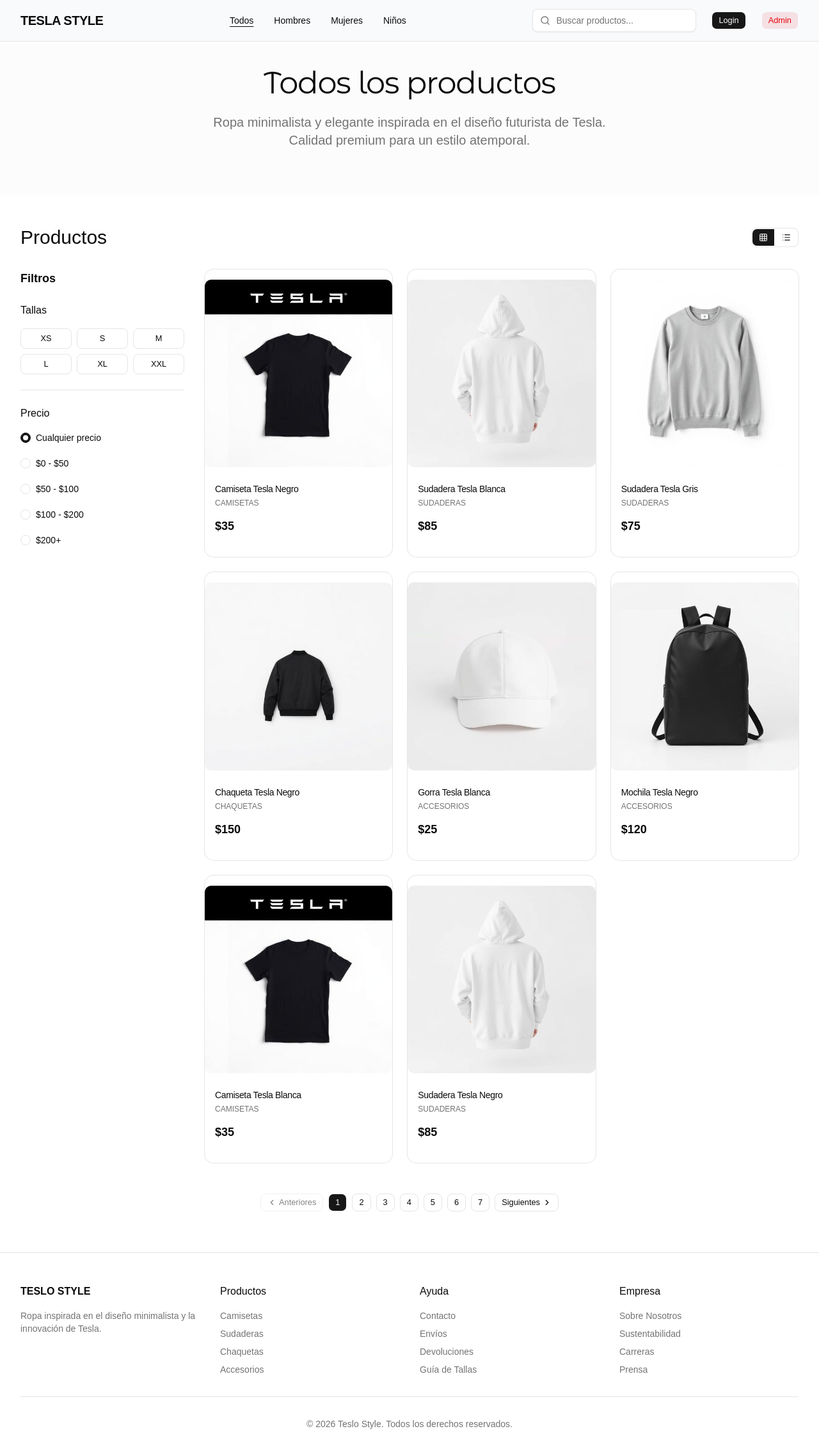
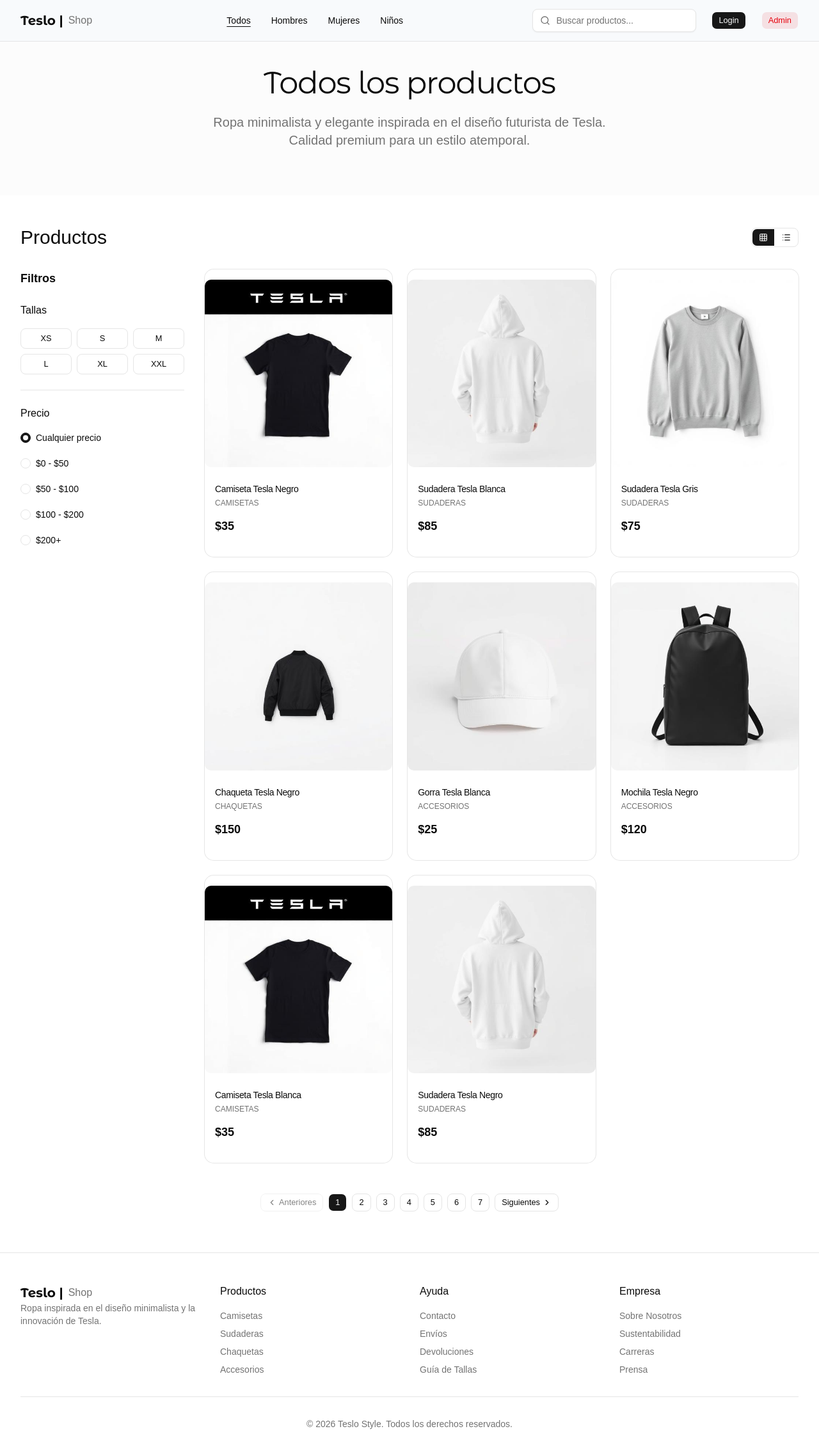
Before and after one commit to joellarramendia/teslo-shop, a React (Vite) app: page / in a window 1280 px wide. Shown: the top 2272 px of the page at 64% size. Built offline with nearby package versions, Linux system fonts and the light colour scheme.

Commit message:
Refactor CustomHeader and CustomFooter to use CustomLogo component for consistent branding

```diff
--- a/src/shop/components/CustomFooter.tsx
+++ b/src/shop/components/CustomFooter.tsx
@@ -1,3 +1,4 @@
+import { CustomLogo } from "@/components/custom/CustomLogo"
 
 export const CustomFooter = () => {
     return (
@@ -5,7 +6,7 @@
             <div className="container mx-auto">
                 <div className="grid grid-cols-1 md:grid-cols-4 gap-8">
                     <div>
-                        <h3 className="font-semibold mb-4">TESLO STYLE</h3>
+                        <CustomLogo />
                         <p className="text-sm text-muted-foreground">
                             Ropa inspirada en el diseño minimalista y la innovación de Tesla.
                         </p>
@@ -47,5 +48,5 @@
                 </div>
             </div>
         </footer>
-  )
+    )
 }
--- a/src/shop/components/CustomHeader.tsx
+++ b/src/shop/components/CustomHeader.tsx
@@ -1,9 +1,10 @@
 import { useRef } from "react";
-import { Search, Menu } from "lucide-react";
+import { Search } from "lucide-react";
 import { Button } from "@/components/ui/button";
 import { Input } from "@/components/ui/input";
 import { Link, useParams, useSearchParams } from "react-router";
 import { cn } from "@/lib/utils";
+import { CustomLogo } from "@/components/custom/CustomLogo";
 
 export const CustomHeader = () => {
 
@@ -33,12 +34,7 @@
     <div className="container mx-auto px-4 lg:px-8">
       <div className="flex h-16 items-center justify-between">
         {/* Logo */}
-        <div className={"flex items-center space-x-4"}>
-          <Button variant="ghost" size="icon" className="md:hidden">
-            <Menu className="h-5 w-5" />
-          </Button>
-          <h1 className="text-xl font-semibold tracking-tight">TESLA STYLE</h1>
-        </div>
+        <CustomLogo />
 
         {/* Navigation - Desktop */}
         <nav className="hidden md:flex items-center space-x-8">
```
